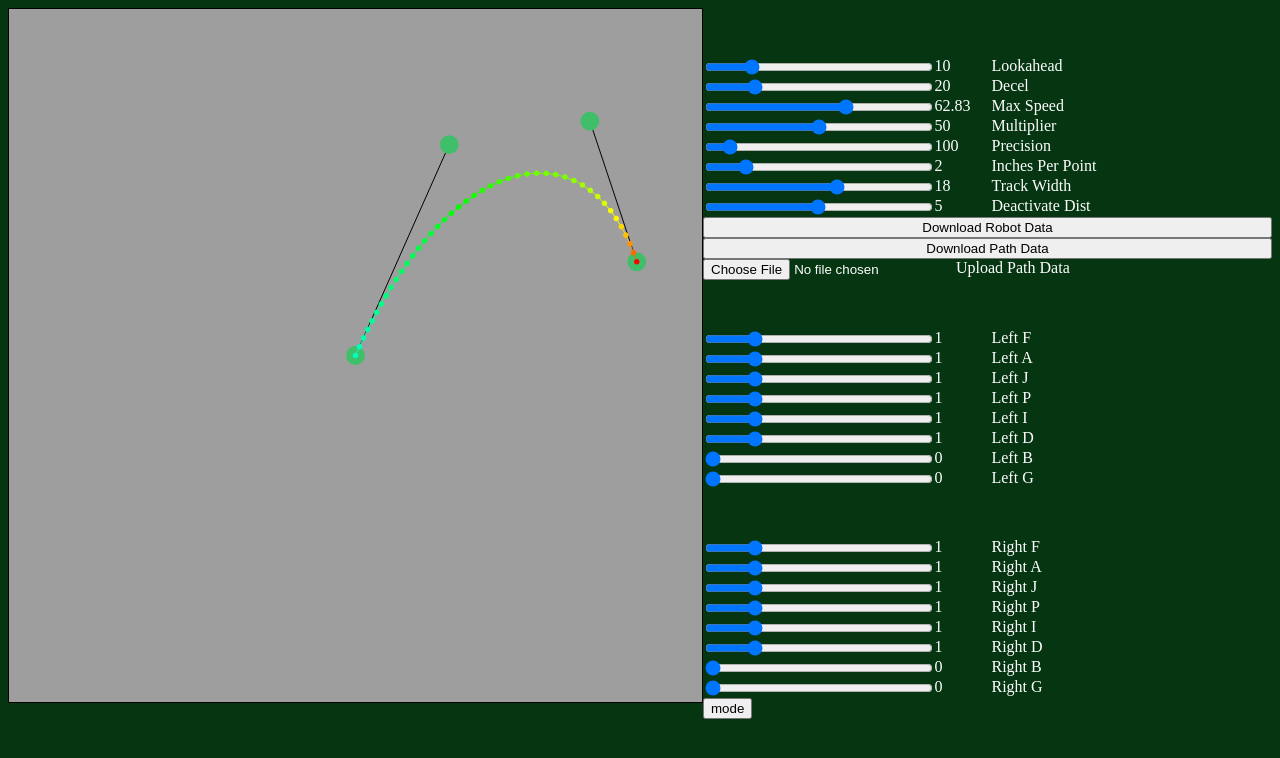
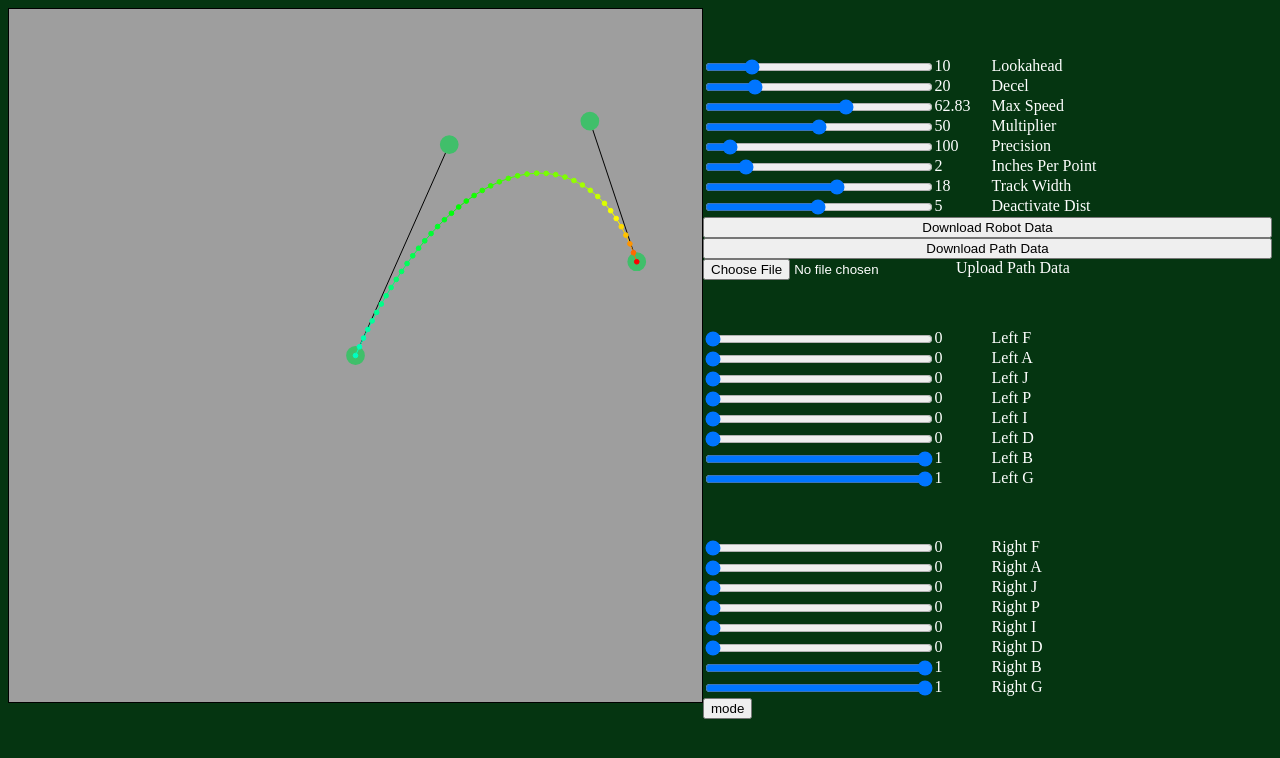
Before and after one commit to LemLib/Path-Gen, a website: page index.html in a window 1280 px wide. Drawn offline with Linux system fonts and the light colour scheme.

Commit message:
changed default slider values

```diff
--- a/index.html
+++ b/index.html
@@ -46,56 +46,56 @@
         </div>
 
         <div class="sliderContainer">
-            <input type="range" value="1" min="0" max="5" step="0.01" oninput="this.nextElementSibling.value = this.value" id="lF">
-            <output class="text" id="lFVal">1</output>
+            <input type="range" value="0" min="0" max="5" step="0.01" oninput="this.nextElementSibling.value = this.value" id="lF">
+            <output class="text" id="lFVal">0</output>
             <label for="lF" class="text">Left F</label>
-            <input type="range" value="1" min="0" max="5" step="0.01" oninput="this.nextElementSibling.value = this.value" id="lA">
-            <output class="text" id="lAVal">1</output>
+            <input type="range" value="0" min="0" max="5" step="0.01" oninput="this.nextElementSibling.value = this.value" id="lA">
+            <output class="text" id="lAVal">0</output>
             <label for="lA" class="text">Left A</label>
-            <input type="range" value="1" min="0" max="5" step="0.01" oninput="this.nextElementSibling.value = this.value" id="lJ">
-            <output class="text" id="lJVal">1</output>
+            <input type="range" value="0" min="0" max="5" step="0.01" oninput="this.nextElementSibling.value = this.value" id="lJ">
+            <output class="text" id="lJVal">0</output>
             <label for="lJ" class="text">Left J</label>
-            <input type="range" value="1" min="0" max="5" step="0.01" oninput="this.nextElementSibling.value = this.value" id="lP">
-            <output class="text" id="lPVal">1</output>
+            <input type="range" value="0" min="0" max="5" step="0.01" oninput="this.nextElementSibling.value = this.value" id="lP">
+            <output class="text" id="lPVal">0</output>
             <label for="lP" class="text">Left P</label>
-            <input type="range" value="1" min="0" max="5" step="0.01" oninput="this.nextElementSibling.value = this.value" id="lI">
-            <output class="text" id="lIVal">1</output>
+            <input type="range" value="0" min="0" max="5" step="0.01" oninput="this.nextElementSibling.value = this.value" id="lI">
+            <output class="text" id="lIVal">0</output>
             <label for="lI" class="text">Left I</label>
-            <input type="range" value="1" min="0" max="5" step="0.01" oninput="this.nextElementSibling.value = this.value" id="lD">
-            <output class="text" id="lDVal">1</output>
+            <input type="range" value="0" min="0" max="5" step="0.01" oninput="this.nextElementSibling.value = this.value" id="lD">
+            <output class="text" id="lDVal">0</output>
             <label for="lD" class="text">Left D</label>
-            <input type="range" value="0" min="0" max="1" step="0.01" oninput="this.nextElementSibling.value = this.value" id="lB">
-            <output class="text" id="lBVal">0</output>
+            <input type="range" value="1" min="0" max="1" step="0.01" oninput="this.nextElementSibling.value = this.value" id="lB">
+            <output class="text" id="lBVal">1</output>
             <label for="lB" class="text">Left B</label>
-            <input type="range" value="0" min="0" max="1" step="0.01" oninput="this.nextElementSibling.value = this.value" id="lG">
-            <output class="text" id="lGVal">0</output>
+            <input type="range" value="1" min="0" max="1" step="0.01" oninput="this.nextElementSibling.value = this.value" id="lG">
+            <output class="text" id="lGVal">1</output>
             <label for="lG" class="text">Left G</label>
         </div>
 
         <div class="sliderContainer">
-            <input type="range" value="1" min="0" max="5" step="0.01" oninput="this.nextElementSibling.value = this.value" id="rF">
-            <output class="text" id="rFVal">1</output>
+            <input type="range" value="0" min="0" max="5" step="0.01" oninput="this.nextElementSibling.value = this.value" id="rF">
+            <output class="text" id="rFVal">0</output>
             <label for="rF" class="text">Right F</label>
-            <input type="range" value="1" min="0" max="5" step="0.01" oninput="this.nextElementSibling.value = this.value" id="rA">
-            <output class="text" id="rAVal">1</output>
+            <input type="range" value="0" min="0" max="5" step="0.01" oninput="this.nextElementSibling.value = this.value" id="rA">
+            <output class="text" id="rAVal">0</output>
             <label for="rA" class="text">Right A</label>
-            <input type="range" value="1" min="0" max="5" step="0.01" oninput="this.nextElementSibling.value = this.value" id="rJ">
-            <output class="text" id="rJVal">1</output>
+            <input type="range" value="0" min="0" max="5" step="0.01" oninput="this.nextElementSibling.value = this.value" id="rJ">
+            <output class="text" id="rJVal">0</output>
             <label for="rJ" class="text">Right J</label>
-            <input type="range" value="1" min="0" max="5" step="0.01" oninput="this.nextElementSibling.value = this.value" id="rP">
-            <output class="text" id="rPVal">1</output>
+            <input type="range" value="0" min="0" max="5" step="0.01" oninput="this.nextElementSibling.value = this.value" id="rP">
+            <output class="text" id="rPVal">0</output>
             <label for="rP" class="text">Right P</label>
-            <input type="range" value="1" min="0" max="5" step="0.01" oninput="this.nextElementSibling.value = this.value" id="rI">
-            <output class="text" id="rIVal">1</output>
+            <input type="range" value="0" min="0" max="5" step="0.01" oninput="this.nextElementSibling.value = this.value" id="rI">
+            <output class="text" id="rIVal">0</output>
             <label for="rI" class="text">Right I</label>
-            <input type="range" value="1" min="0" max="5" step="0.01" oninput="this.nextElementSibling.value = this.value" id="rD">
-            <output class="text" id="rDVal">1</output>
+            <input type="range" value="0" min="0" max="5" step="0.01" oninput="this.nextElementSibling.value = this.value" id="rD">
+            <output class="text" id="rDVal">0</output>
             <label for="rD" class="text">Right D</label>
-            <input type="range" value="0" min="0" max="1" step="0.01" oninput="this.nextElementSibling.value = this.value" id="rB">
-            <output class="text" id="rBVal">0</output>
+            <input type="range" value="1" min="0" max="1" step="0.01" oninput="this.nextElementSibling.value = this.value" id="rB">
+            <output class="text" id="rBVal">1</output>
             <label for="rB" class="text">Right B</label>
-            <input type="range" value="0" min="0" max="1" step="0.01" oninput="this.nextElementSibling.value = this.value" id="rG">
-            <output class="text" id="rGVal">0</output>
+            <input type="range" value="1" min="0" max="1" step="0.01" oninput="this.nextElementSibling.value = this.value" id="rG">
+            <output class="text" id="rGVal">1</output>
             <label for="rG" class="text">Right G</label>
         </div>
 
```
